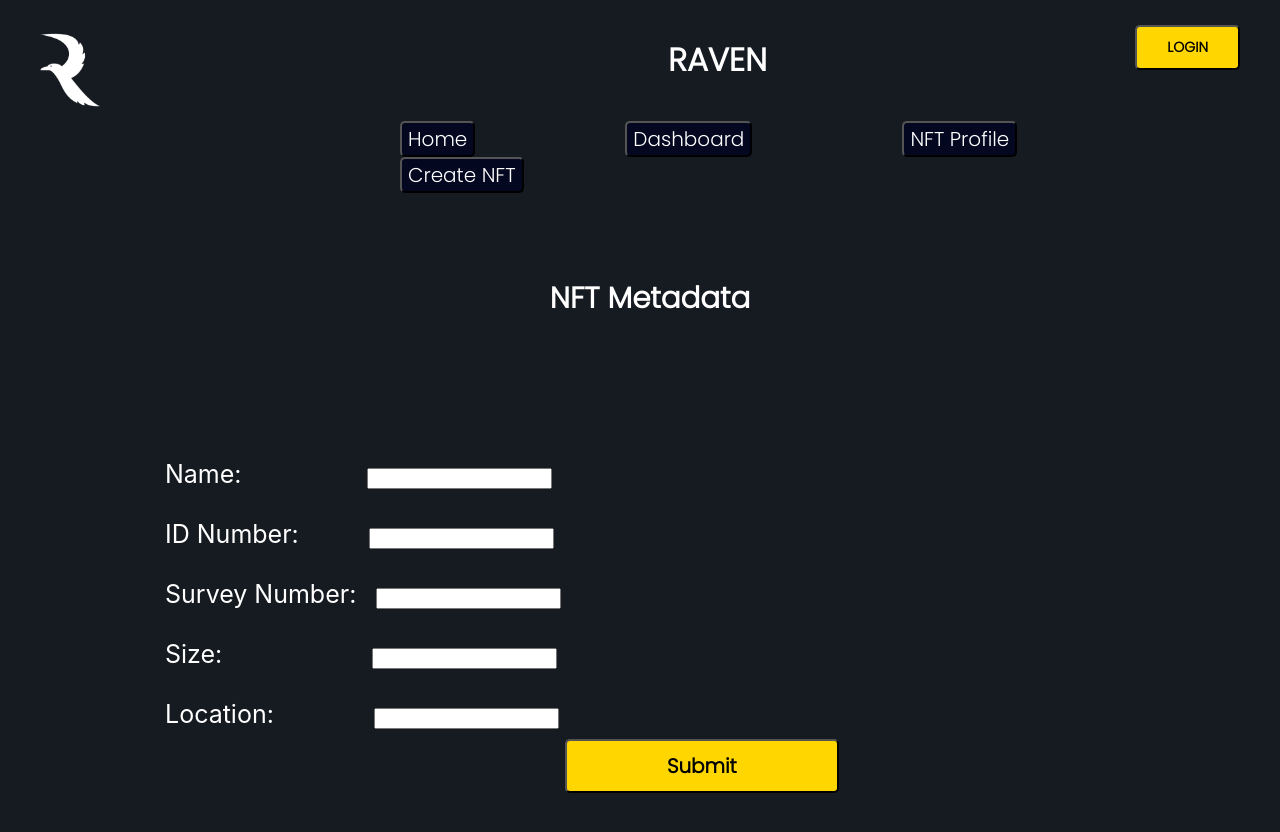
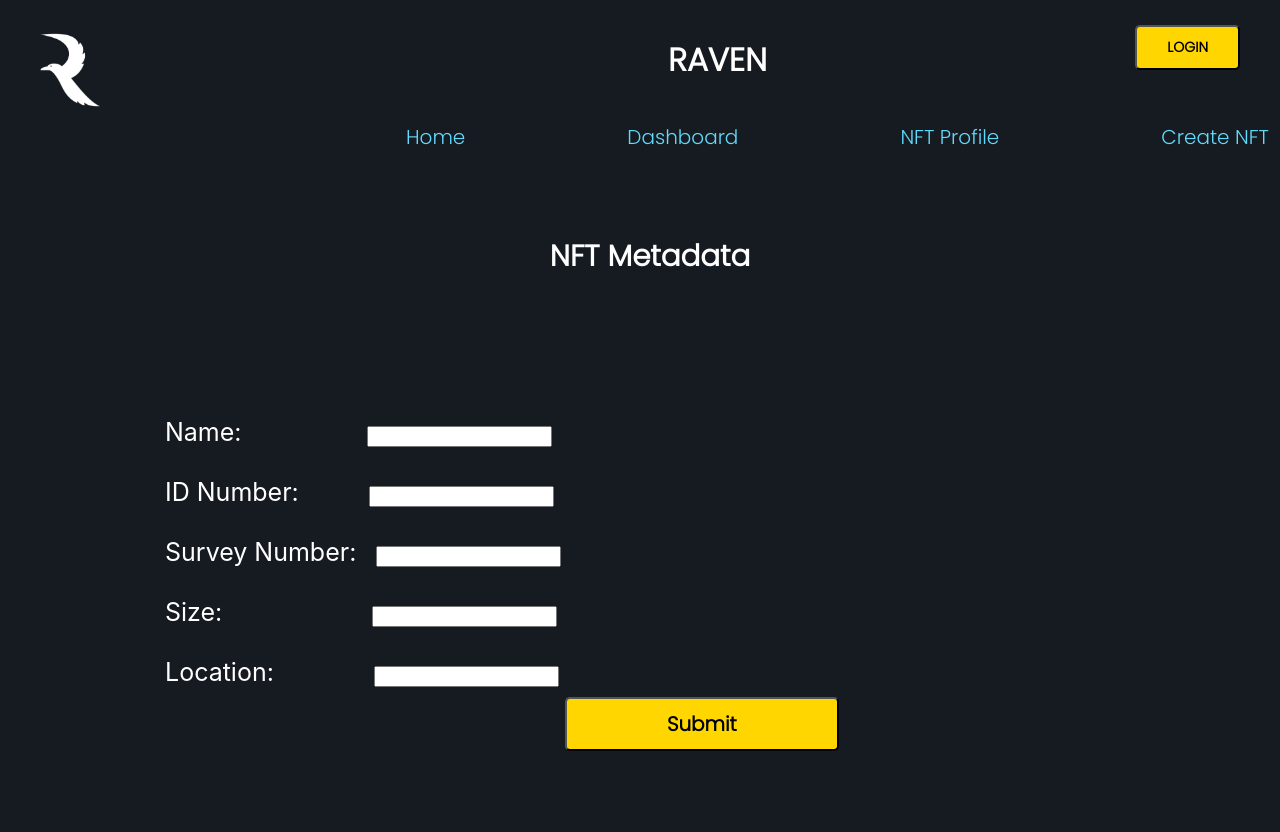
Before and after one commit to Raven-LRS/Main_Project-RAVEN, a React (Create React App) app in the folder Client/: page /Metadata in a window 1280 px wide. Shown: the top 832 px of the page. After the commit the page ends 801 px from the top, so only its background shows below. Built offline with nearby package versions, Linux system fonts and the light colour scheme.

Commit message:
Basic button Design Finished

```diff
--- a/Client/src/App.css
+++ b/Client/src/App.css
@@ -12,7 +12,7 @@
   margin: 0 auto;
   /* border: 1px solid #e6e6e6; */
   padding: 40px 25px;
-  margin-top: 4px;
+  margin-top: 2px;
   font-size: 25px;
   color: white;
 }
@@ -66,14 +66,18 @@
   text-align: center;
 }
 .navbutton {
-  background-color: #040720;
+  background-color: #161b22;;
   font-size: 20px;
   font-family: "Poppins", sans-serif;
   border-radius: 5px;
   cursor: pointer;
   text-align: center;
   margin-left: 150px;
-  color: white;
+  color:#61dafb;
+  border: none;
+}
+.navbutton:hover {
+  opacity: 0.5;
 }
 
 .img {
```
